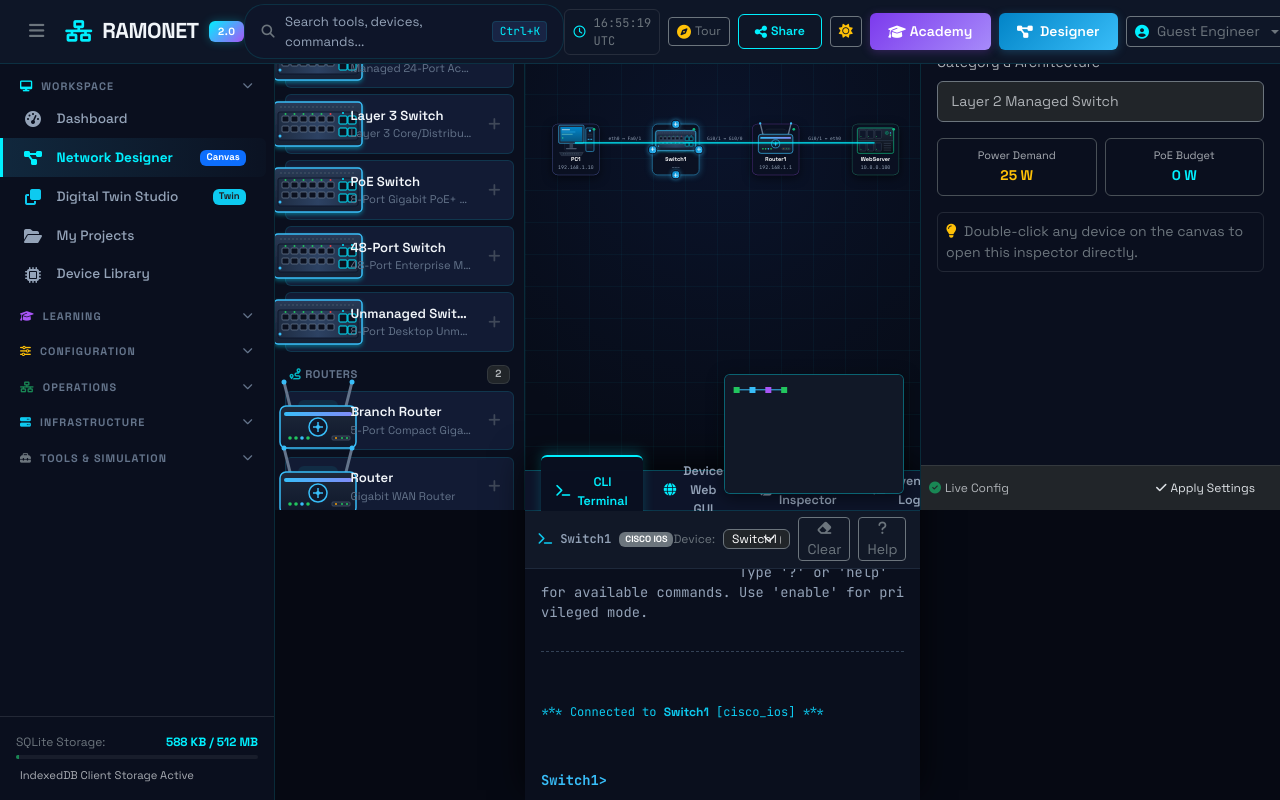
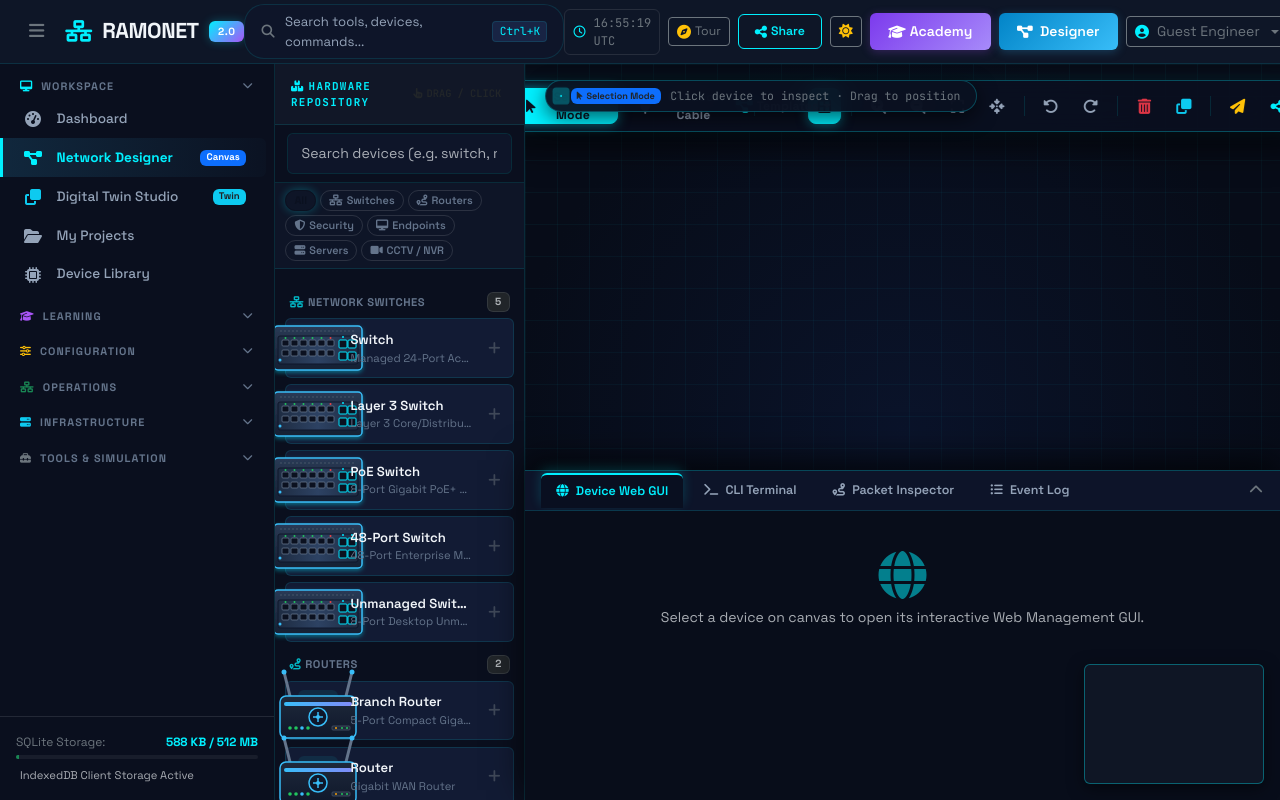
Before and after one commit to im-Abhiram/toolramo, a Django app: page /topology/designer/ in a window 1280 px wide. Run offline with Django 5.2, Linux system fonts and the light colour scheme; data comes from the database, SQL or seed files in the repository; some libraries are stand-ins or nearby versions.

Commit message:
Default Network Designer to open Device Web GUI on launch

```diff
--- a/projects/views.py
+++ b/projects/views.py
@@ -211,10 +211,10 @@ def project_template_api(request):
         ]
     else: # Basic Home / SOHO / Default Starter
         devices = [
-            {'id': 'pc1', 'name': 'PC1', 'category': 'computers', 'cli_platform': 'windows_cmd', 'model_name': 'Desktop Workstation', 'power_watts': 65, 'poe_budget_watts': 0, 'icon': 'fa-desktop', 'x': 120, 'y': 180, 'ip': '192.168.1.10', 'subnet_mask': '255.255.255.0', 'gateway': '192.168.1.1', 'interfaces': [{'name': 'eth0', 'ip': '192.168.1.10', 'mask': '255.255.255.0', 'status': 'up'}]},
-            {'id': 'sw1', 'name': 'Switch1', 'category': 'switches', 'cli_platform': 'cisco_ios', 'model_name': 'Managed Switch 24-Port', 'power_watts': 25, 'poe_budget_watts': 0, 'icon': 'fa-network-wired', 'x': 340, 'y': 180, 'interfaces': [{'name': 'Fa0/1', 'status': 'up'}, {'name': 'Fa0/2', 'status': 'up'}, {'name': 'Gi0/1', 'status': 'up'}]},
-            {'id': 'r1', 'name': 'Router1', 'category': 'routers', 'cli_platform': 'cisco_ios', 'model_name': 'Gigabit WAN Router', 'power_watts': 35, 'poe_budget_watts': 0, 'icon': 'fa-route', 'x': 560, 'y': 180, 'ip': '192.168.1.1', 'interfaces': [{'name': 'Gi0/0', 'ip': '192.168.1.1', 'mask': '255.255.255.0', 'status': 'up'}, {'name': 'Gi0/1', 'ip': '10.0.0.1', 'mask': '255.255.255.0', 'status': 'up'}]},
-            {'id': 'srv1', 'name': 'WebServer', 'category': 'servers', 'cli_platform': 'linux_shell', 'model_name': 'Application Server', 'power_watts': 120, 'poe_budget_watts': 0, 'icon': 'fa-server', 'x': 780, 'y': 180, 'ip': '10.0.0.100', 'subnet_mask': '255.255.255.0', 'gateway': '10.0.0.1', 'interfaces': [{'name': 'eth0', 'ip': '10.0.0.100', 'mask': '255.255.255.0', 'status': 'up'}]}
+            {'id': 'pc1', 'name': 'PC1', 'category': 'computers', 'icon': 'fa-desktop', 'x': 120, 'y': 180, 'ip': '192.168.1.10', 'subnet_mask': '255.255.255.0', 'gateway': '192.168.1.1', 'interfaces': [{'name': 'eth0', 'status': 'up'}]},
+            {'id': 'sw1', 'name': 'Switch1', 'category': 'switches', 'icon': 'fa-network-wired', 'x': 340, 'y': 180, 'interfaces': [{'name': 'Fa0/1', 'status': 'up'}, {'name': 'Fa0/2', 'status': 'up'}, {'name': 'Gi0/1', 'status': 'up'}]},
+            {'id': 'r1', 'name': 'Router1', 'category': 'routers', 'icon': 'fa-route', 'x': 560, 'y': 180, 'ip': '192.168.1.1', 'interfaces': [{'name': 'Gi0/0', 'ip': '192.168.1.1', 'mask': '255.255.255.0', 'status': 'up'}, {'name': 'Gi0/1', 'ip': '10.0.0.1', 'mask': '255.255.255.0', 'status': 'up'}]},
+            {'id': 'srv1', 'name': 'WebServer', 'category': 'servers', 'icon': 'fa-server', 'x': 780, 'y': 180, 'ip': '10.0.0.100', 'subnet_mask': '255.255.255.0', 'gateway': '10.0.0.1', 'interfaces': [{'name': 'eth0', 'status': 'up'}]}
         ]
         connections = [
             {'id': 'c1', 'source_device': 'pc1', 'source_port': 'eth0', 'target_device': 'sw1', 'target_port': 'Fa0/1', 'type': 'copper_straight', 'status': 'connected'},
--- a/static/css/topology.css
+++ b/static/css/topology.css
@@ -732,7 +732,7 @@
     border-left: 1px solid var(--border-color);
     display: flex;
     flex-direction: column;
-    z-index: 30;
+    z-index: 20;
     transition: transform 0.25s ease;
 }
 
@@ -796,10 +796,6 @@
 
 .workbench-drawer.minimized {
     transform: translateY(calc(100% - 40px));
-}
-
-.topology-workspace-wrapper:has(.device-inspector-panel:not(.closed)) .workbench-drawer {
-    right: 360px;
 }
 
 .workbench-header {
--- a/static/js/app.js
+++ b/static/js/app.js
@@ -179,28 +179,21 @@ class RamonetUI {
         if (panel) {
             panel.classList.remove('closed');
         }
-        const drawer = document.getElementById('workbench-drawer');
-        if (drawer) {
-            drawer.style.right = '360px';
-        }
     }
 
     updateSelectedDevice(device, openInspector = false) {
         this.selectedDevice = device;
         const panel = document.getElementById('device-inspector-panel');
-        const drawer = document.getElementById('workbench-drawer');
         if (!panel) return;
 
         if (!device) {
             panel.classList.add('closed');
-            if (drawer) drawer.style.right = '0px';
             window.ramonetTerminal?.attachDevice(null);
             return;
         }
 
         if (openInspector || !panel.classList.contains('closed')) {
             panel.classList.remove('closed');
-            if (drawer) drawer.style.right = '360px';
         }
         window.ramonetTerminal?.attachDevice(device);
 
@@ -220,19 +213,7 @@ class RamonetUI {
         const subnetSummary = document.getElementById('inspector-subnet-summary');
 
         if (nameEl) nameEl.textContent = device.name;
-
-        let modelDisplay = device.model_name;
-        if (!modelDisplay) {
-            const catLow = (device.category || '').toLowerCase();
-            const nameLow = (device.name || '').toLowerCase();
-            if (catLow.includes('switch') || nameLow.includes('sw')) modelDisplay = 'Managed Switch 24-Port';
-            else if (catLow.includes('router') || nameLow.includes('r')) modelDisplay = 'Gigabit WAN Router';
-            else if (catLow.includes('firewall') || nameLow.includes('fw')) modelDisplay = 'Next-Gen Firewall';
-            else if (catLow.includes('server') || nameLow.includes('srv')) modelDisplay = 'Application Server';
-            else if (catLow.includes('computer') || nameLow.includes('pc')) modelDisplay = 'Desktop Workstation';
-            else modelDisplay = device.category || 'Hardware Appliance';
-        }
-        if (modelEl) modelEl.textContent = modelDisplay;
+        if (modelEl) modelEl.textContent = device.model_name || device.category;
         if (hostnameInput) hostnameInput.value = device.name || '';
 
         let catDisplay = device.category || 'Endpoint';
@@ -584,15 +565,21 @@ class RamonetUI {
                 const projectData = await resp.json();
                 window.ramonetCanvas?.loadProjectData(projectData);
                 setTimeout(() => {
+                    window.ramonetCanvas?.fitToScreen();
+                    window.ramonetTerminal?.syncDeviceSelector();
                     if (projectData.devices && projectData.devices.length > 0) {
                         const targetDev = projectData.devices.find(d => (d.category || '').includes('switch')) || projectData.devices.find(d => (d.category || '').includes('router')) || projectData.devices[0];
                         window.ramonetTerminal?.attachDevice(targetDev);
-                        window.ramonetCanvas?.selectDevice(targetDev.id, true);
-                        this.openDeviceInspector(targetDev);
+                        window.ramonetCanvas?.selectDevice(targetDev.id, false);
+                        this.renderDeviceWebGUI(targetDev);
+                        const urlParams = new URLSearchParams(window.location.search);
+                        if (urlParams.get('open') === 'cli') {
+                            this.showWorkbenchTab('cli-terminal');
+                        } else {
+                            this.showWorkbenchTab('device-web-gui');
+                        }
                     }
-                    window.ramonetTerminal?.syncDeviceSelector();
-                    window.ramonetCanvas?.fitToScreen();
-                }, 100);
+                }, 120);
                 this.showToast('Topology Ready', `Loaded "${templateName}" with ${projectData.devices?.length || 0} devices.`, 'success');
             } else {
                 throw new Error('Template not found on server');
@@ -608,10 +595,10 @@ class RamonetUI {
             id: 'proj_' + Date.now(),
             name: name,
             devices: [
-                { id: 'pc1', name: 'PC1', category: 'computers', cli_platform: 'windows_cmd', model_name: 'Desktop Workstation', power_watts: 65, poe_budget_watts: 0, icon: 'fa-desktop', x: 120, y: 180, ip: '192.168.1.10', subnet_mask: '255.255.255.0', gateway: '192.168.1.1', interfaces: [{ name: 'eth0', ip: '192.168.1.10', mask: '255.255.255.0', status: 'up' }] },
-                { id: 'sw1', name: 'Switch1', category: 'switches', cli_platform: 'cisco_ios', model_name: 'Managed Switch 24-Port', power_watts: 25, poe_budget_watts: 0, icon: 'fa-network-wired', x: 340, y: 180, interfaces: [{ name: 'Fa0/1', status: 'up' }, { name: 'Fa0/2', status: 'up' }, { name: 'Gi0/1', status: 'up' }] },
-                { id: 'r1', name: 'Router1', category: 'routers', cli_platform: 'cisco_ios', model_name: 'Gigabit WAN Router', power_watts: 35, poe_budget_watts: 0, icon: 'fa-route', x: 560, y: 180, ip: '192.168.1.1', interfaces: [{ name: 'Gi0/0', ip: '192.168.1.1', mask: '255.255.255.0', status: 'up' }, { name: 'Gi0/1', ip: '10.0.0.1', mask: '255.255.255.0', status: 'up' }] },
-                { id: 'srv1', name: 'WebServer', category: 'servers', cli_platform: 'linux_shell', model_name: 'Application Server', power_watts: 120, poe_budget_watts: 0, icon: 'fa-server', x: 780, y: 180, ip: '10.0.0.100', subnet_mask: '255.255.255.0', gateway: '10.0.0.1', interfaces: [{ name: 'eth0', ip: '10.0.0.100', mask: '255.255.255.0', status: 'up' }] }
+                { id: 'pc1', name: 'PC1', category: 'computers', cli_platform: 'windows_cmd', icon: 'fa-desktop', x: 120, y: 180, ip: '192.168.1.10', subnet_mask: '255.255.255.0', gateway: '192.168.1.1', interfaces: [{ name: 'eth0', ip: '192.168.1.10', mask: '255.255.255.0', status: 'up' }] },
+                { id: 'sw1', name: 'Switch1', category: 'switches', cli_platform: 'cisco_ios', icon: 'fa-network-wired', x: 340, y: 180, interfaces: [{ name: 'Fa0/1', status: 'up' }, { name: 'Fa0/2', status: 'up' }, { name: 'Gi0/1', status: 'up' }] },
+                { id: 'r1', name: 'Router1', category: 'routers', cli_platform: 'cisco_ios', icon: 'fa-route', x: 560, y: 180, ip: '192.168.1.1', interfaces: [{ name: 'Gi0/0', ip: '192.168.1.1', mask: '255.255.255.0', status: 'up' }, { name: 'Gi0/1', ip: '10.0.0.1', mask: '255.255.255.0', status: 'up' }] },
+                { id: 'srv1', name: 'WebServer', category: 'servers', cli_platform: 'linux_shell', icon: 'fa-server', x: 780, y: 180, ip: '10.0.0.100', subnet_mask: '255.255.255.0', gateway: '10.0.0.1', interfaces: [{ name: 'eth0', ip: '10.0.0.100', mask: '255.255.255.0', status: 'up' }] }
             ],
             connections: [
                 { id: 'c1', source_device: 'pc1', source_port: 'eth0', target_device: 'sw1', target_port: 'Fa0/1', type: 'copper_straight', status: 'connected' },
@@ -620,16 +607,20 @@ class RamonetUI {
             ]
         };
         window.ramonetCanvas?.loadProjectData(starter);
+        window.ramonetCanvas?.fitToScreen();
+        window.ramonetTerminal?.syncDeviceSelector();
         if (starter.devices?.[0]) {
             const targetDev = starter.devices.find(d => (d.category || '').includes('switch')) || starter.devices[0];
             window.ramonetTerminal?.attachDevice(targetDev);
-            window.ramonetCanvas?.selectDevice(targetDev.id, true);
-            this.openDeviceInspector(targetDev);
+            window.ramonetCanvas?.selectDevice(targetDev.id, false);
+            this.renderDeviceWebGUI(targetDev);
+            const urlParams = new URLSearchParams(window.location.search);
+            if (urlParams.get('open') === 'cli') {
+                this.showWorkbenchTab('cli-terminal');
+            } else {
+                this.showWorkbenchTab('device-web-gui');
+            }
         }
-        window.ramonetTerminal?.syncDeviceSelector();
-        setTimeout(() => {
-            window.ramonetCanvas?.fitToScreen();
-        }, 100);
         this.showToast('Template Generated', `Generated ${name}`, 'success');
     }
 
@@ -943,15 +934,6 @@ class RamonetUI {
     }
 }
 
-// Immediate and bulletproof initialization of RamonetUI
-function initRamonetUI() {
-    if (!window.ramonetUI) {
-        window.ramonetUI = new RamonetUI();
-    }
-}
-
-if (document.readyState === 'loading') {
-    document.addEventListener('DOMContentLoaded', initRamonetUI);
-} else {
-    initRamonetUI();
-}
+window.addEventListener('DOMContentLoaded', () => {
+    window.ramonetUI = new RamonetUI();
+});
--- a/static/js/topology/topology-canvas.js
+++ b/static/js/topology/topology-canvas.js
@@ -460,7 +460,7 @@ class TopologyCanvas {
                     return;
                 }
 
-                this.selectDevice(device.id, true);
+                this.selectDevice(device.id);
                 this.isDraggingNode = true;
                 this.dragTargetNode = device;
                 this.dragOffset = {
@@ -547,7 +547,7 @@ class TopologyCanvas {
         return 'computer';
     }
 
-    selectDevice(deviceId, openInspector = true) {
+    selectDevice(deviceId, openInspector = false) {
         this.deselectAll(false);
         this.selectedDevice = this.project.devices.find(d => d.id === deviceId);
         if (this.selectedDevice) {
@@ -935,7 +935,7 @@ class TopologyCanvas {
         this.project.devices.forEach(d => this.renderDeviceNode(d));
         this.renderConnections();
         this.renderMinimap();
-        this.deselectAll(false);
+        this.deselectAll();
         window.ramonetTerminal?.syncDeviceSelector();
     }
 
--- a/templates/topology/designer.html
+++ b/templates/topology/designer.html
@@ -288,11 +288,11 @@
     <div class="workbench-drawer minimized" id="workbench-drawer">
         <div class="workbench-header">
             <div class="workbench-tabs">
-                <button class="workbench-tab-btn active" data-tab="cli-terminal">
+                <button class="workbench-tab-btn active" data-tab="device-web-gui" id="tab-btn-device-web-gui">
+                    <i class="fa-solid fa-globe text-cyan"></i> Device Web GUI
+                </button>
+                <button class="workbench-tab-btn" data-tab="cli-terminal" id="tab-btn-cli-terminal">
                     <i class="fa-solid fa-terminal"></i> CLI Terminal
-                </button>
-                <button class="workbench-tab-btn" data-tab="device-web-gui" id="tab-btn-device-web-gui">
-                    <i class="fa-solid fa-globe text-cyan"></i> Device Web GUI
                 </button>
                 <button class="workbench-tab-btn" data-tab="packet-inspector">
                     <i class="fa-solid fa-route"></i> Packet Inspector
@@ -308,18 +308,18 @@
             </div>
         </div>
         <div class="workbench-content">
-            <!-- Pane 1: CLI Terminal -->
-            <div class="workbench-tab-pane h-100" id="tab-pane-cli-terminal">
-                <div id="ramonet-terminal-mount" class="h-100"></div>
-            </div>
-            <!-- Pane 2: Device Web GUI -->
-            <div class="workbench-tab-pane d-none h-100" id="tab-pane-device-web-gui">
+            <!-- Pane 1: Device Web GUI (Default active on designer launch) -->
+            <div class="workbench-tab-pane h-100" id="tab-pane-device-web-gui">
                 <div id="device-web-gui-mount" class="h-100 overflow-y-auto p-3">
                     <div class="p-4 text-center text-muted">
                         <i class="fa-solid fa-globe fa-3x mb-2 text-cyan opacity-50"></i>
                         <p class="small">Select a device on canvas to open its interactive Web Management GUI.</p>
                     </div>
                 </div>
+            </div>
+            <!-- Pane 2: CLI Terminal -->
+            <div class="workbench-tab-pane d-none h-100" id="tab-pane-cli-terminal">
+                <div id="ramonet-terminal-mount" class="h-100"></div>
             </div>
             <!-- Pane 3: Packet Flow Inspector -->
             <div class="workbench-tab-pane d-none h-100" id="tab-pane-packet-inspector">
@@ -414,11 +414,6 @@
 <script src="{% static 'js/cli/terminal.js' %}?v=2.2"></script>
 <script>
 document.addEventListener('DOMContentLoaded', async () => {
-    // Ensure RamonetUI is instantiated
-    if (!window.ramonetUI && typeof RamonetUI !== 'undefined') {
-        window.ramonetUI = new RamonetUI();
-    }
-
     // Initialize Canvas
     window.ramonetCanvas = new TopologyCanvas('topology-container');
     window.ramonetVisualizer = new PacketVisualizer(window.ramonetCanvas);
@@ -476,25 +471,25 @@ document.addEventListener('DOMContentLoaded', async () => {
     // Check if scenario, template, or project parameter is in URL
     const urlParams = new URLSearchParams(window.location.search);
     const templateName = urlParams.get('scenario') || urlParams.get('template') || urlParams.get('project');
-    const targetTemplate = templateName || 'Basic Home Network';
-
-    // Auto-load starter network template and focus Switch1 device
-    if (window.ramonetUI?.loadNetworkTemplate) {
-        window.ramonetUI.loadNetworkTemplate(targetTemplate);
+    if (templateName) {
+        window.ramonetUI?.loadNetworkTemplate(templateName);
     } else {
-        setTimeout(() => {
-            if (!window.ramonetUI && typeof RamonetUI !== 'undefined') {
-                window.ramonetUI = new RamonetUI();
-            }
-            window.ramonetUI?.loadNetworkTemplate(targetTemplate);
-        }, 50);
+        window.ramonetUI?.loadNetworkTemplate('Basic Home Network');
     }
 
-    // Check if CLI should be opened directly
+    // Check if CLI or Web GUI should be opened directly
     if (urlParams.get('open') === 'cli') {
         setTimeout(() => {
             window.ramonetUI?.showWorkbenchTab('cli-terminal');
-        }, 400);
+        }, 350);
+    } else {
+        setTimeout(() => {
+            const dev = window.ramonetCanvas?.selectedDevice || window.ramonetCanvas?.project?.devices?.[0];
+            if (dev) {
+                window.ramonetUI?.renderDeviceWebGUI(dev);
+            }
+            window.ramonetUI?.showWorkbenchTab('device-web-gui');
+        }, 350);
     }
 
     // Bind Toolbar Buttons
@@ -558,8 +553,6 @@ document.addEventListener('DOMContentLoaded', async () => {
     // Inspector Close
     document.getElementById('btn-close-inspector')?.addEventListener('click', () => {
         document.getElementById('device-inspector-panel')?.classList.add('closed');
-        const drawer = document.getElementById('workbench-drawer');
-        if (drawer) drawer.style.right = '0px';
         window.ramonetCanvas.deselectAll();
     });
 
```
